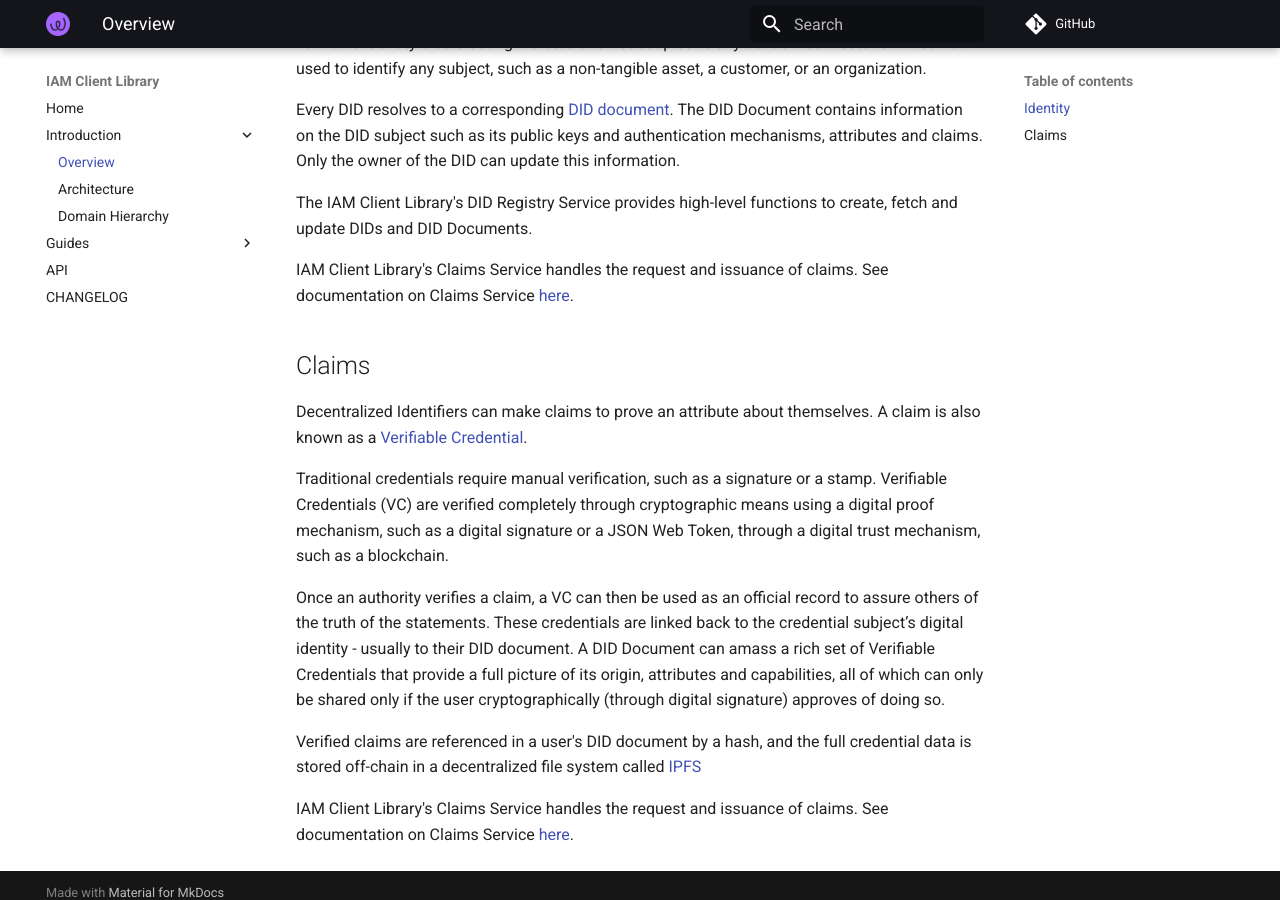
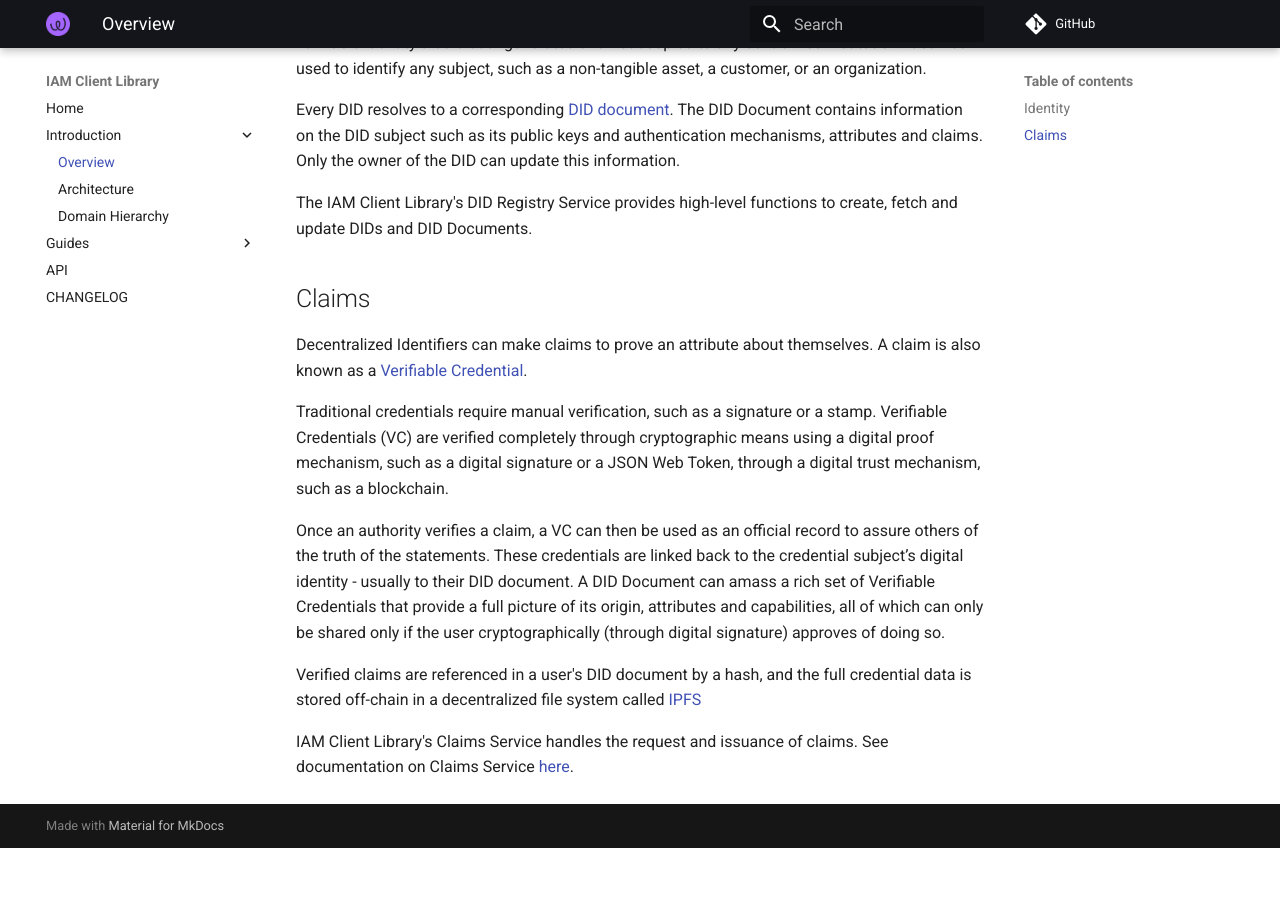
Before and after one commit to energywebfoundation/iam-client-lib, an MkDocs documentation site: the page built from docs/intro/overview.md, in a window 1280 px wide and 900 px high, scrolled down 503 px. Built offline with MkDocs 1.6.1 and Material for MkDocs 9.7.7, drawn with Linux system fonts in a browser that asks for light colours; comment, search, counter and statistics services are not loaded; after the commit the page ends 1351 px from its top, so only the background shows below that.

Commit message:
delete repeated claim section

```diff
--- a/docs/intro/overview.md
+++ b/docs/intro/overview.md
@@ -16,8 +16,6 @@ Every DID resolves to a corresponding [DID document](https://www.w3.org/TR/did-u
 The IAM Client Library's DID Registry Service provides high-level functions to create, fetch and update DIDs and DID Documents.
 
 
-IAM Client Library's Claims Service handles the request and issuance of claims. See documentation on Claims Service [here](../guides/claim.md).
-
 ## Claims
 
 Decentralized Identifiers can make claims to prove an attribute about themselves. A claim is also known as a [Verifiable Credential](https://www.w3.org/TR/vc-data-model/).
```
